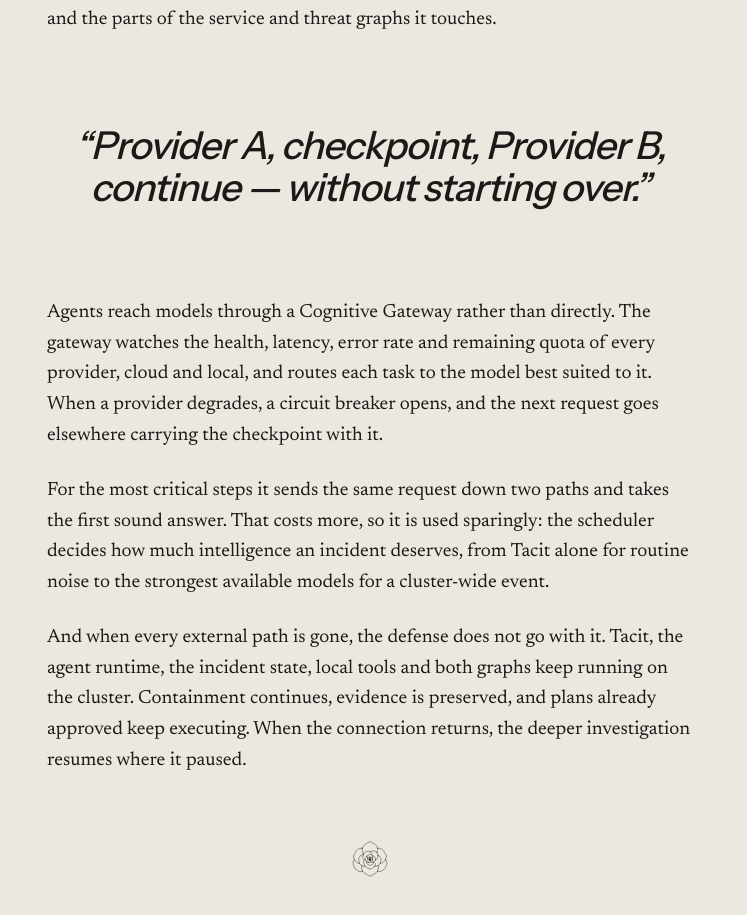
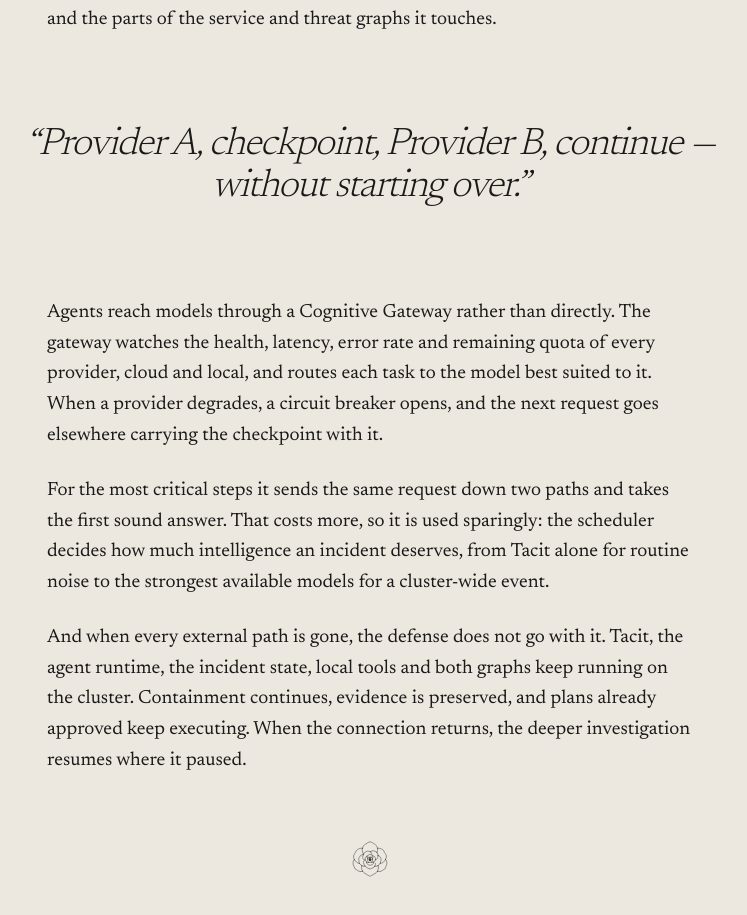
Before and after one commit to CARBON-XXX/TOKEN-401, a Next.js app: page /journal/an-incident-that-outlives-its-model in a window 1280 px wide. Shown: the part 945-1860 px from the top of the page, without its empty margins (270-1017 px from the left). Built offline with nearby package versions, Linux system fonts and the light colour scheme.

Commit message:
fix: set journal pull quotes in the serif voice
Co-authored-by: jasonuzi12 <jasonuzi12@gmail.com>

```diff
--- a/src/app/journal/[slug]/page.tsx
+++ b/src/app/journal/[slug]/page.tsx
@@ -71,7 +71,7 @@ export default async function JournalEntryPage({ params }: PageProps<"/journal/[
 
             <Rise as="figure" className="mx-auto my-[clamp(56px,7vw,104px)] max-w-[44rem] text-center">
               <blockquote className="type-display-2 text-soot">
-                <p className="italic">“{entry.pullQuote}”</p>
+                <p className="type-voice">“{entry.pullQuote}”</p>
               </blockquote>
             </Rise>
 
```
